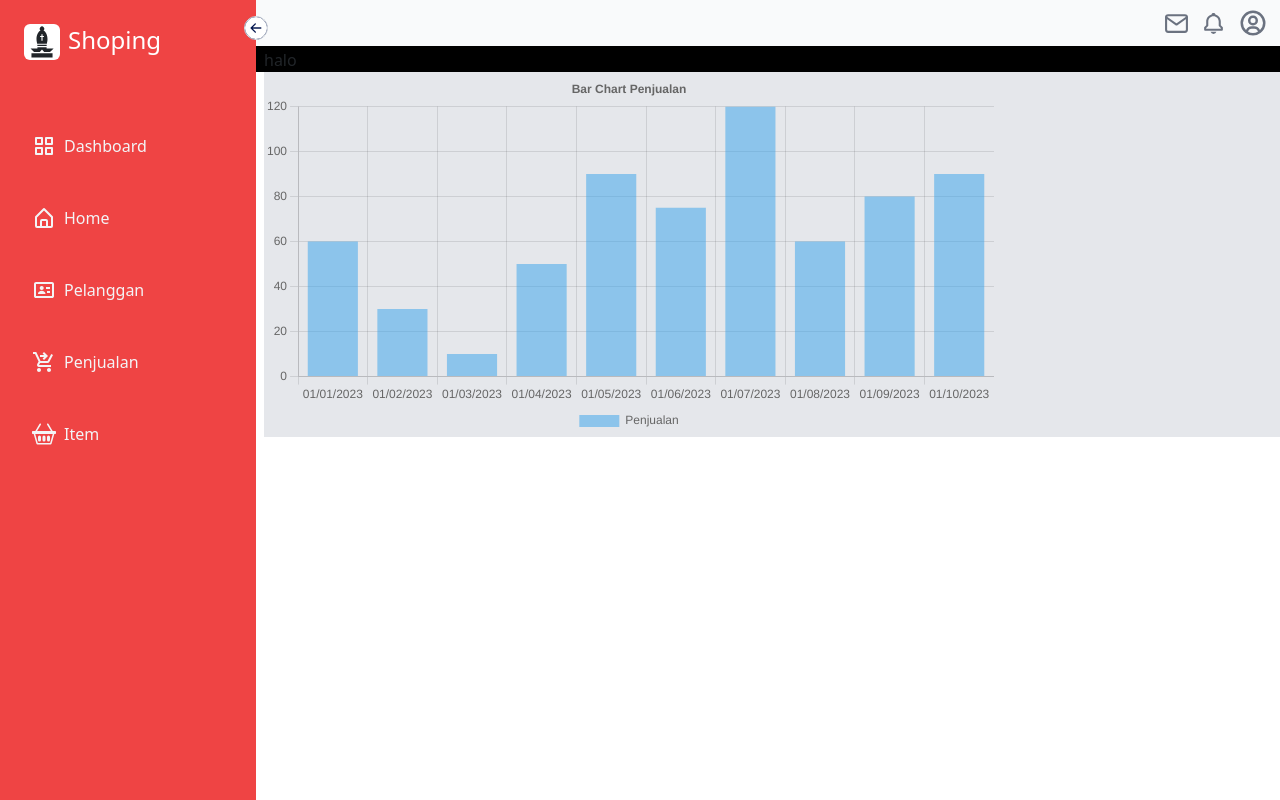
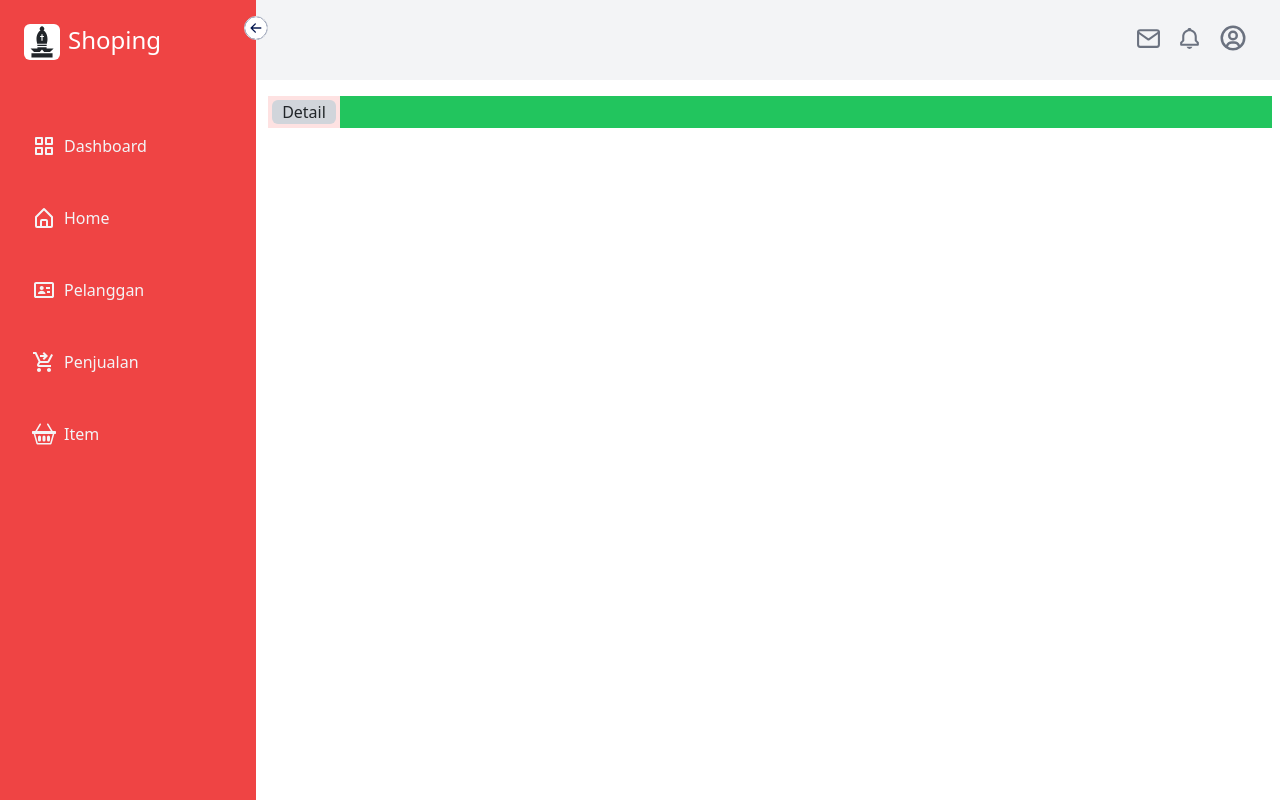
Before and after one commit to daaeng/penjualan, a React (Create React App) app: page /d_pen in a window 1280 px wide. Built offline with nearby package versions, Linux system fonts and the light colour scheme.

Commit message:
updt side,nav change head

```diff
--- a/src/App.css
+++ b/src/App.css
@@ -47,6 +47,7 @@ header{
 }
 
 nav{
+  position: fixed;
   margin: 0rem;
   text-decoration: none;
 }
@@ -61,7 +62,7 @@ nav{
   }
 
   nav{
-    position: fixed;
+
     top: 0;
     left: 0;
     height: 100%;
--- a/src/component/Dash/dash.js
+++ b/src/component/Dash/dash.js
@@ -18,7 +18,7 @@ function Dash() {
     <>
 
 
-      <div className='px-14 flex-1 pt-14 ml-5 mr-8 mt-3'>
+      <div className='px-14 flex-1 pt-3 ml-5 mr-8 '>
 
         <Search/>
 
--- /dev/null
+++ b/src/component/Det_pen/detpenj.js
@@ -0,0 +1,24 @@
+import React from 'react'
+import {useNavigate} from 'react-router-dom'
+
+const Detpenj = () => {
+
+    const navigate = useNavigate()
+
+    return(
+        <>
+        <div className="flex flex-row bg-green-500 ml-1 ">
+            <div className=" bg-red-100 px-1 py-1 cursor-pointer">
+            <button
+                onClick = {() => navigate ('/')}
+                className='rounded-md w-16 items-center bg-gray-300'>
+                  Detail
+              </button>
+
+            </div>
+        </div>
+        </>
+    )
+}
+
+export default Detpenj
--- a/src/component/Navbar/navbar.js
+++ b/src/component/Header/header.js
@@ -2,26 +2,24 @@ import React from 'react'
 import {BiUserCircle, BiBell} from 'react-icons/bi'
 import { FiMail } from 'react-icons/fi'
 
-function Navbar() {
+function Header() {
 
   return (
 
     <>
-      <nav>
 
-        <div className="pt-2 flex  space-x-3   bg-gray-50">
-          <div className='cursor-pointer flex flex-1 justify-end mb-2 mr-3 space-x-3 text-gray-500 items-center'>
+      <header className='flex flex-row bg-gray-100 space-x-2 justify-end'>
+        <div className=" flex  space-x-1  ">
+          <div className='flex flex-1 mb-1  space-x-4 text-gray-500 items-center'>
             <FiMail size={'25'}/>
             <BiBell size={'25'}/>
             <BiUserCircle size={'30'}/>
           </div>
         </div>
-
-      </nav>
-
+      </header>
     </>
 
   )
 }
 
-export default Navbar;
+export default Header;
--- a/src/page/Dashboard.js
+++ b/src/page/Dashboard.js
@@ -2,9 +2,10 @@ import React from 'react'
 import Sidebar from '../component/Sidebar'
 import './Dash.css'
 import Dash from '../component/Dash/dash'
-import Navbar from '../component/Navbar/navbar'
+
 //import Sidebar2 from '../component/Sidebar/sidebar2'
 import '../App.css'
+import Header from '../component/Header/header'
 
 function Dashboard() {
 
@@ -14,11 +15,16 @@ function Dashboard() {
 
       <div className="w-full min-h-screen bg-white flex flex-row " >
 
-          <Navbar/>
           <Sidebar/>
 
         <section className='flex-1'>
-          <Dash/>
+          <Header/>
+
+          <div className=" pt-2 mt-2 px-2">
+
+            <Dash/>
+
+          </div>
         </section>
 
         {/* <section className="w-24 ">
--- a/src/page/Dpenjualan.js
+++ b/src/page/Dpenjualan.js
@@ -1,27 +1,26 @@
-import Navbar from "../component/Navbar/navbar"
 import Sidebar from "../component/Sidebar"
-import Penjualan from "../component/chart/penjualan"
-
+import '../App.css'
+import Detpenj from "../component/Det_pen/detpenj"
+import Header from "../component/Header/header"
 
 function Dpenjualan (){
     return(
         <>
             <div className="w-full min-h-screen bg-white flex flex-row " >
 
-                <Navbar/>
                 <Sidebar/>
 
                 <section className='flex-1'>
-                    <div className="bg-black pt-2 mt-10 px-2">
-                        halo
+                <Header/>
+                    <div className=" pt-2 mt-2 px-2">
+
+                        <Detpenj/>
 
                     </div>
-                    <div className="ml-2 flex bg-gray-200">
-                        <Penjualan/>
-                    </div>
+
                 </section>
+            </div>
 
-            </div>
         </>
     )
 }
```
